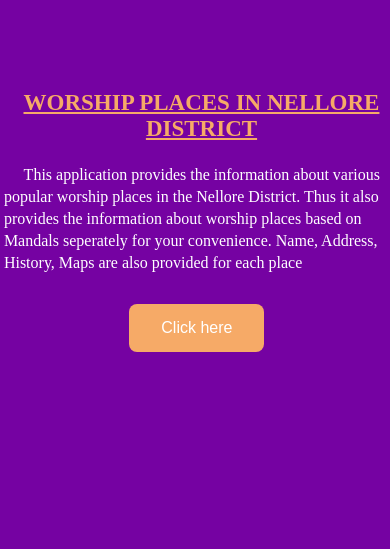
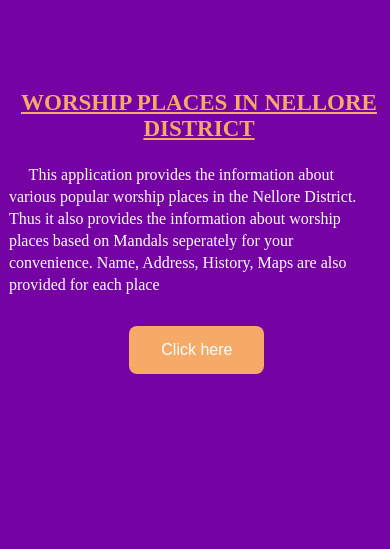
Before and after one commit to preetam-vignesh/temple.app, a plain HTML site: page index.html in a window 390 px wide. Shown: the top 549 px of the page. Drawn offline with Linux system fonts and the light colour scheme.

Commit message:
Update index.css

```diff
--- a/index.css
+++ b/index.css
@@ -93,7 +93,7 @@
     }
     .content h1{
 	font-size: 23px;
-        margin-left: 13px;
+        margin-left: 8px;
         text-decoration: underline;
         border-bottom-style: none;
     }
@@ -101,7 +101,8 @@
     .content p{
         font-size: 16px;
         line-height: 22px;
-	margin: auto;
+	margin-left: 5px;
+	margin-right: 5px;
     }
 
     .content button{
```
